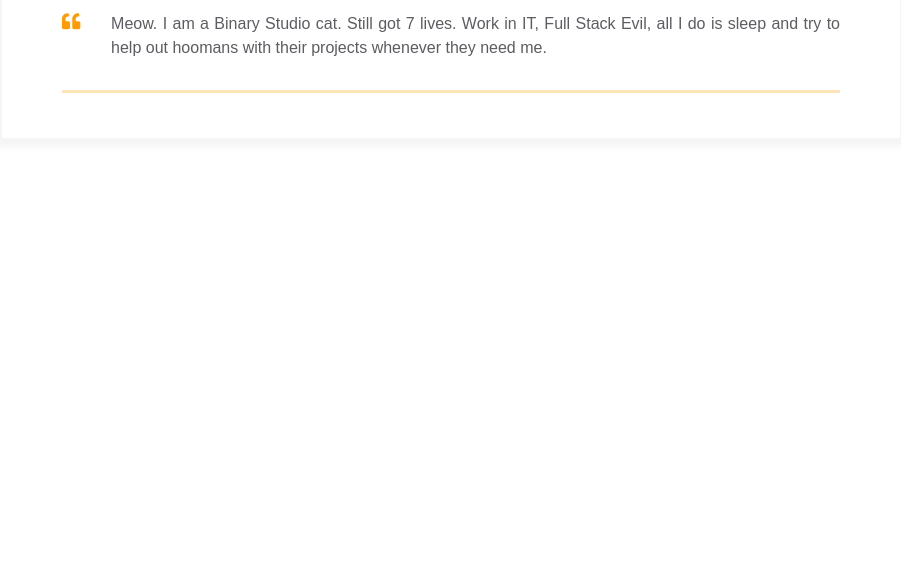
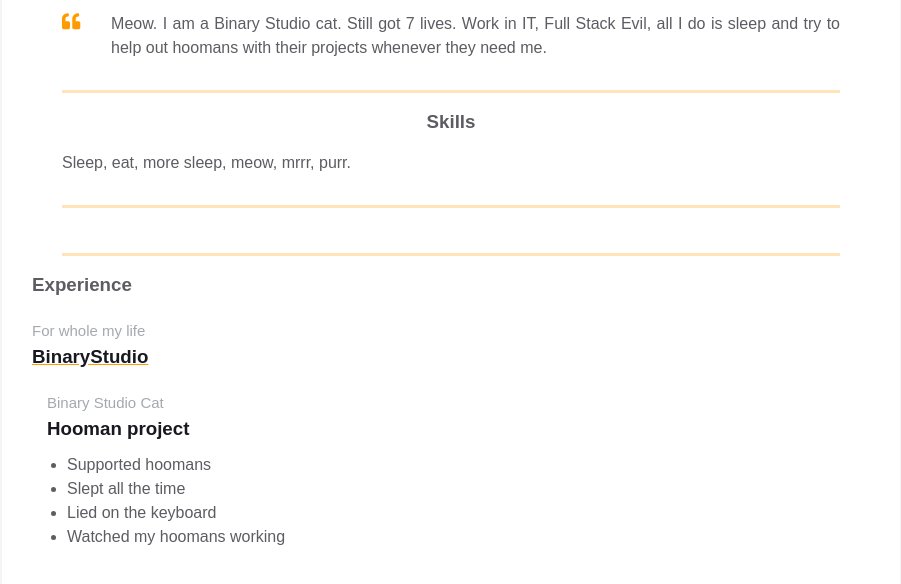
Before and after one commit to Derrbal/homepage, a plain HTML site: page index.html in a window 1280 px wide. Shown: the part 338-922 px from the top of the page, without its empty margins (189-1090 px from the left). Before the commit the page ends 800 px from the top, so only its background shows below. Drawn offline with Linux system fonts and the light colour scheme.

Commit message:
Added 'Skills' and 'Experience' block

```diff
--- a/index.html
+++ b/index.html
@@ -65,6 +65,44 @@
                   </div>
                 </div>
               </div>
+              <div class="container">
+                <div class="resume__block">
+                  <div class="skills">
+                    <h3 class="skills__header">Skills</h3>
+                    <p class="skills__text">Sleep, eat, more sleep, meow, mrrr, purr. </p>
+                  </div>
+                </div>
+              </div>
+              <div class="container">
+                <div class="resume__block">
+                  <div class="main-info fh">
+
+                    <div class="experiences"></div>
+
+                    <div class="additional-info fv"></div>
+                  </div>
+                </div>
+              </div>
+              <div class="experiences">
+                <h3 class="experiences__header">Experience</h3>
+                <div class="experiences__company">
+                  <div class="experiences__company-header">
+                    <span class="experiences__company-header-durability">For whole my life</span>
+                    <h3 class="experiences__company-header-name">BinaryStudio</h3>
+                  </div>
+
+                  <div class="experiences__company-project">
+                    <span class="experiences__company-project-role">Binary Studio Cat</span>
+                    <h3 class="experiences__company-project-name">Hooman project</h3>
+                    <ul class="experiences__company-project-responsibilities">
+                      <li>Supported hoomans</li>
+                      <li>Slept all the time</li>
+                      <li>Lied on the keyboard</li>
+                      <li>Watched my hoomans working</li>
+                    </ul>
+                  </div>
+                </div>
+              </div>
             </div>
         </div>
       </main>
```
